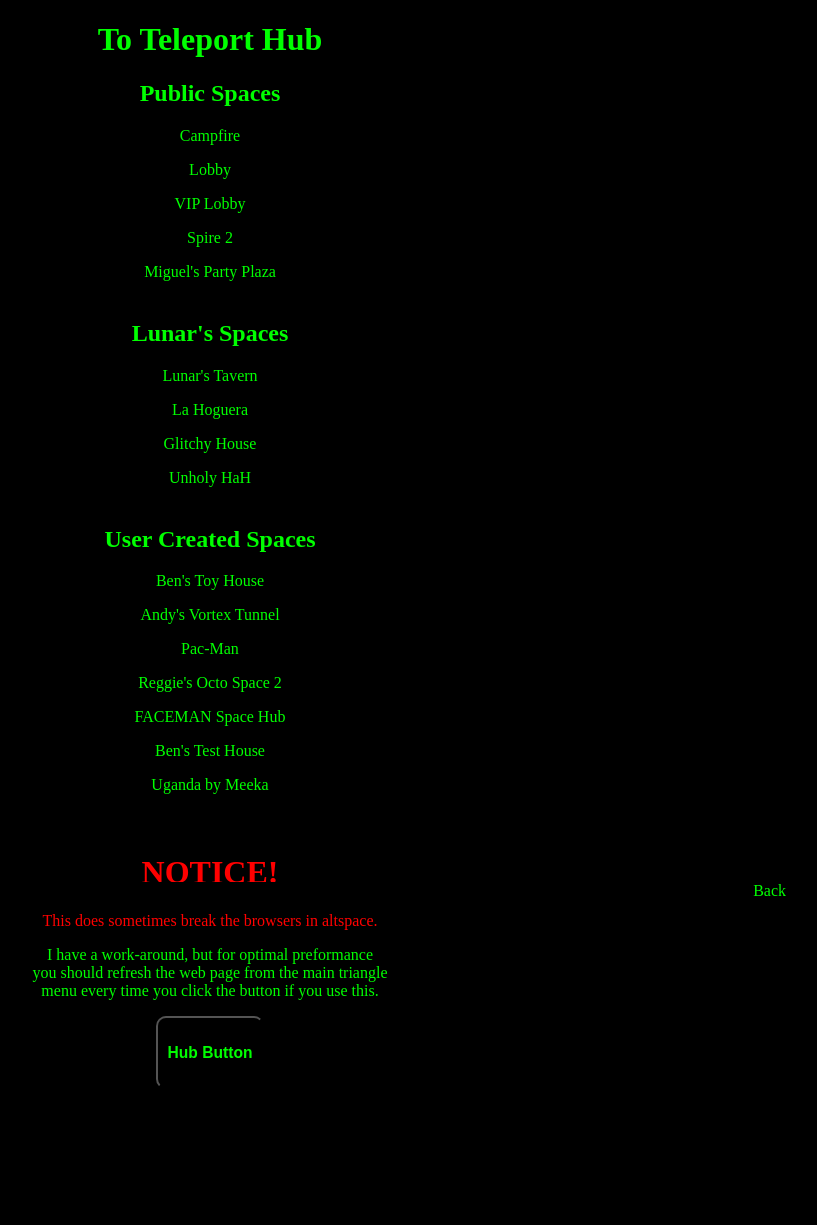
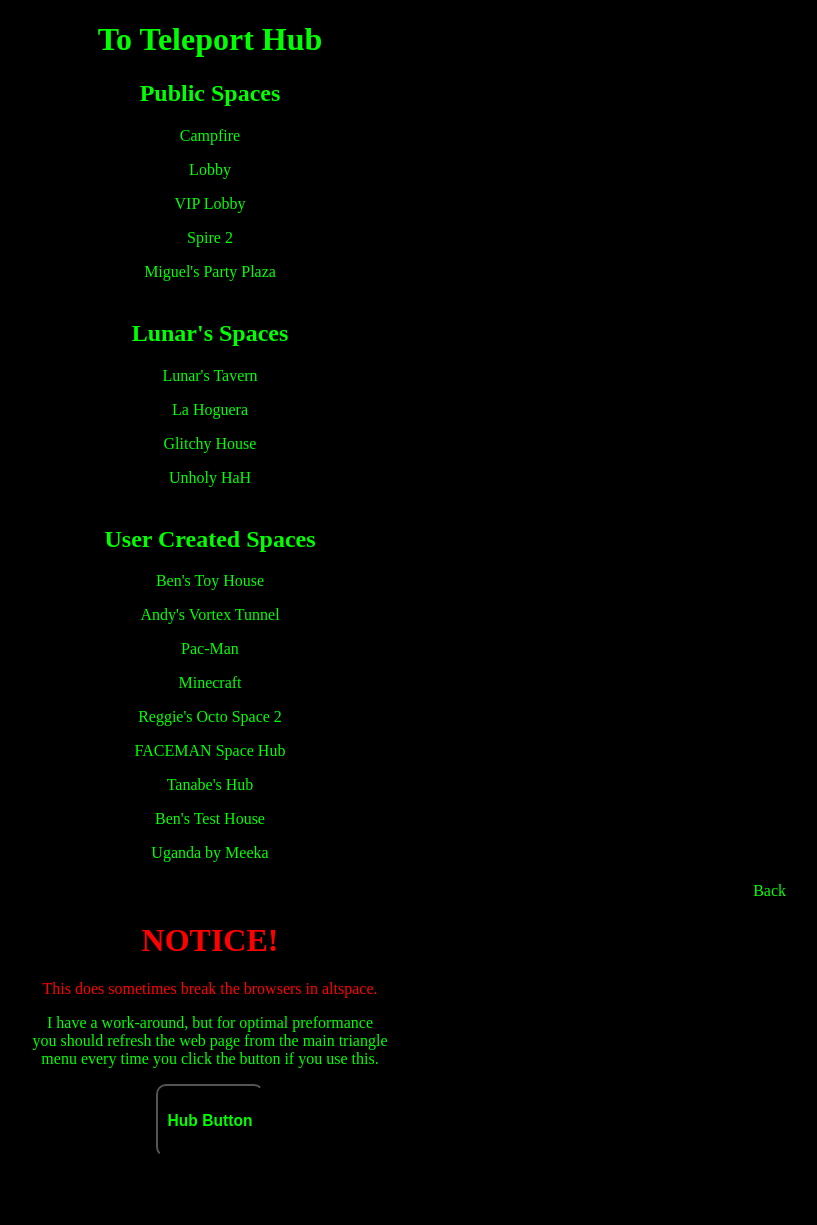
Before and after one commit to LunarTiger/AltspaceVR, a Jekyll site: the page teleportHub/index.html, which Jekyll copies as it is, in a window 1280 px wide. Shown: the whole page, without its empty margins (430-1247 px from the left). Built offline with Jekyll 4.4.1, drawn with Linux system fonts in a browser that asks for light colours; before the commit the page ends 1157 px from its top, so only the background shows below that.

Commit message:
Update index.html

```diff
--- a/teleportHub/index.html
+++ b/teleportHub/index.html
@@ -34,8 +34,10 @@
 			<p><a href="altspace://account.altvr.com/api/spaces/event-862654090620961312">Ben's Toy House</a></p>
 			<p><a href="altspace://account.altvr.com/api/spaces/andy-s-vortex-tunnel-sdk">Andy's Vortex Tunnel</a></p>
 			<p><a href="altspace://account.altvr.com/api/spaces/pac-man">Pac-Man</a></p>
+			<p><a href="altspace://account.altvr.com/api/spaces/altmincraft">Minecraft</a></p>
 			<p><a href="altspace://account.altvr.com/api/spaces/experience-space-614783891072352897">Reggie's Octo Space 2</a></p>
 			<p><a href="altspace://account.altvr.com/api/spaces/faceman-space-hub">FACEMAN Space Hub</a></p>
+			<p><a href="altspace://account.altvr.com/api/spaces/event-684682152100496156">Tanabe's Hub</a></p>
 			<p><a href="altspace://account.altvr.com/api/spaces/test-house">Ben's Test House</a></p>
 			<p><a href="altspace://account.altvr.com/api/spaces/event-855383141190206287">Uganda by Meeka</a></p>
 		<hr style="height:20px; visibility:hidden;" />
```
